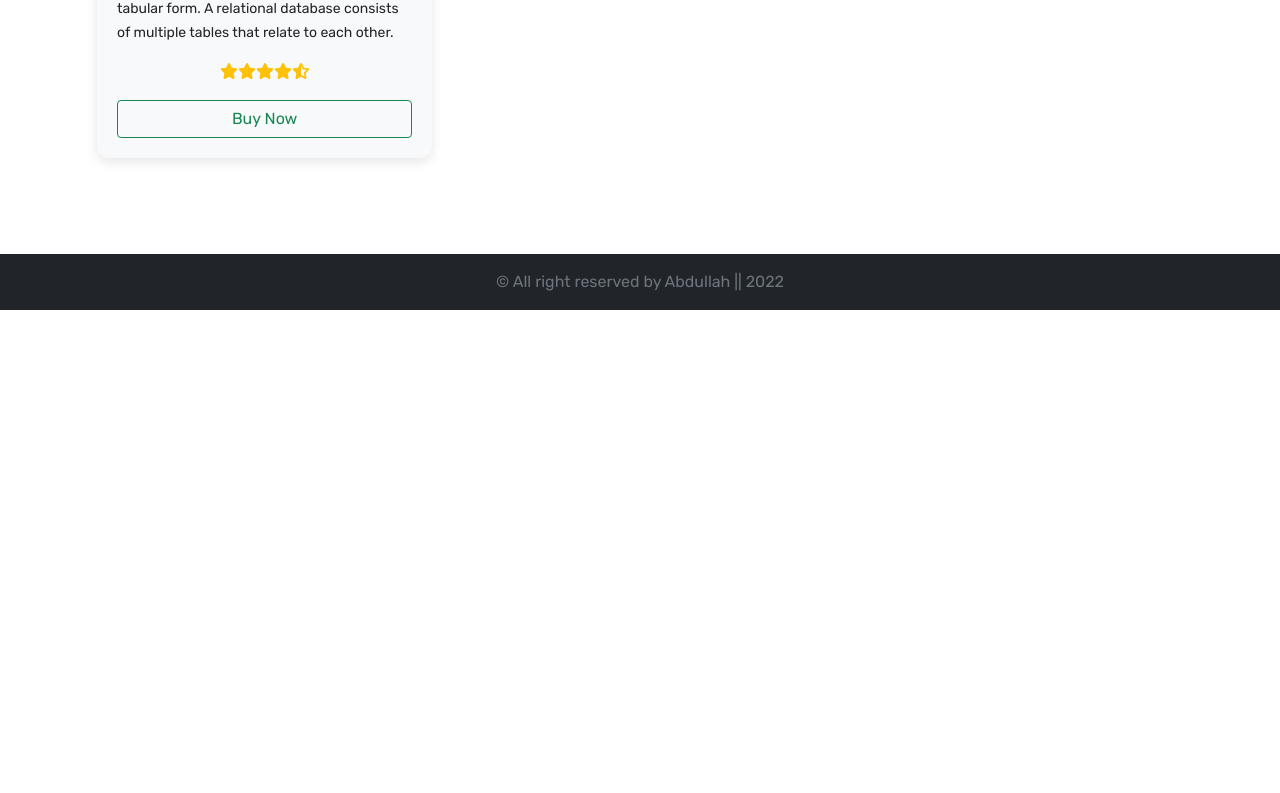
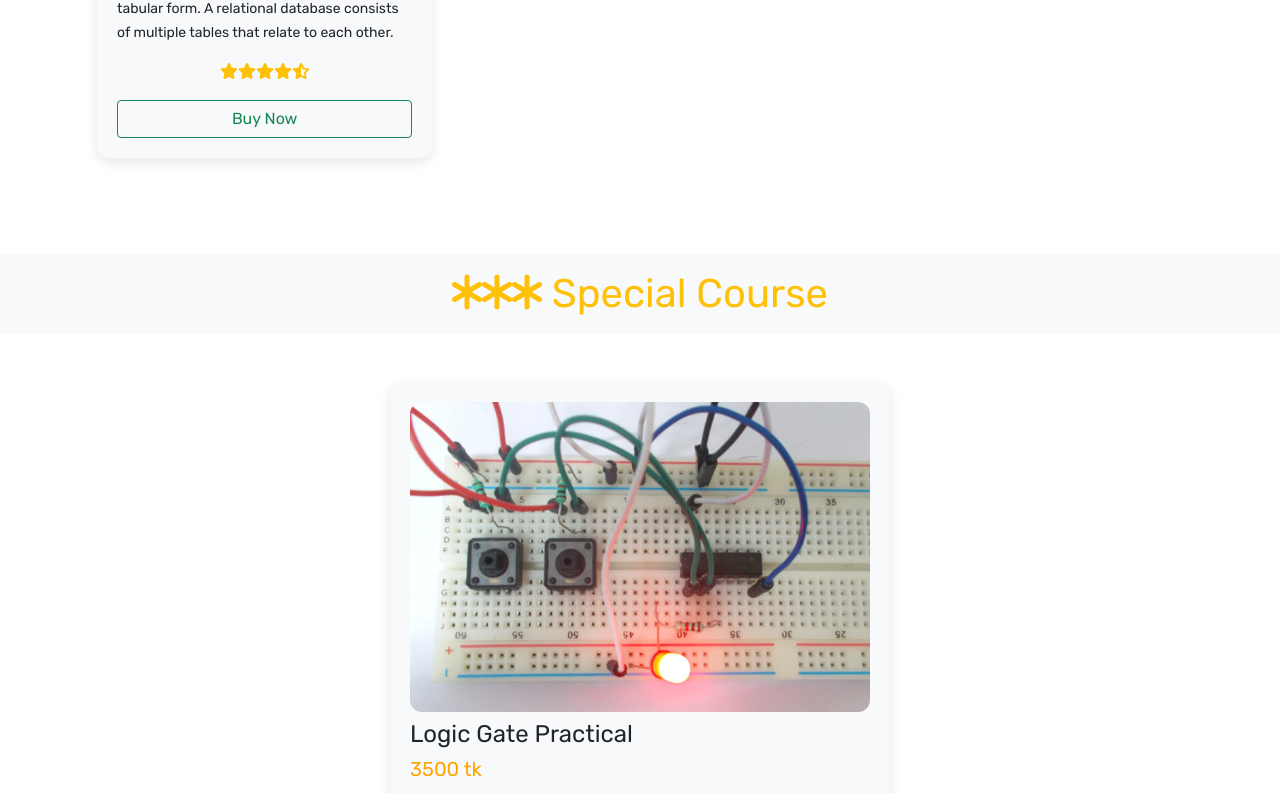
Before and after one commit to AbdullahAhmedKhan/ict-tutor, a React (Create React App) app: page / in a window 1280 px wide. Shown: the part 1993-2786 px from the top of the page. Before the commit the page ends 2303 px from the top, so only its background shows below. Built offline with nearby package versions, Linux system fonts and the light colour scheme; no server answers.

Commit message:
extra section added

```diff
--- a/src/Components/Home/Home.js
+++ b/src/Components/Home/Home.js
@@ -1,13 +1,31 @@
+import { FontAwesomeIcon } from '@fortawesome/react-fontawesome';
+import {  faAsterisk, faStar } from '@fortawesome/free-solid-svg-icons';
 import React from 'react';
 import Banner from '../Banner/Banner';
 import Services from '../Services/Services';
+import { useNavigate } from 'react-router-dom';
+import gate from '../../images/gate.jpg';
 
 const Home = () => {
+    const navigate = useNavigate();
+    const navigateToCheckout = () => {
+        navigate('/checkout');
+    }
     return (
-        <div style={{minHeight:"100vh"}}>
+        <div style={{ minHeight: "100vh" }} className=''>
             <Banner></Banner>
             <Services></Services>
+            <h1 className='text-center mt-5 text-warning bg-light py-3'><FontAwesomeIcon icon={faAsterisk}></FontAwesomeIcon><FontAwesomeIcon icon={faAsterisk}></FontAwesomeIcon><FontAwesomeIcon icon={faAsterisk}></FontAwesomeIcon> Special Course</h1>
+            <div style={{maxWidth:"500px"}} className='service bg-light container m-5 mx-auto'>
+                <img src={gate} alt="" />
+                <h4 className='pt-2'>Logic Gate Practical</h4>
+                <h5 style={{ "color": "orange" }}>3500 tk</h5>
+                <p><small>A logic gate is a device that acts as a building block for digital circuits. They perform basic logical functions that are fundamental to digital circuits. <br />
+                Here you will learn how to implement logic gate design with breadboard. AND Gate, OR Gate, NOT Gate, NAND Gate, NOR Gate, X-OR Gate, X-NOR Gate also you will learn some implementation of boolean expression by using this type of Gate. This course also will help you for physics 2nd paper practical of digital logic gate design. </small></p>
+                <p className='text-center'><FontAwesomeIcon className='text-warning' icon={faStar}></FontAwesomeIcon><FontAwesomeIcon className='text-warning' icon={faStar}></FontAwesomeIcon><FontAwesomeIcon className='text-warning' icon={faStar}></FontAwesomeIcon><FontAwesomeIcon className='text-warning' icon={faStar}></FontAwesomeIcon><FontAwesomeIcon className='text-warning' icon={faStar}></FontAwesomeIcon></p>
+                <button onClick={navigateToCheckout} className='btn w-100 btn-outline-success rounded d-grid mx-auto'>Buy Now</button>
 
+            </div>
         </div>
     );
 };
--- a/src/Components/Services/Services.js
+++ b/src/Components/Services/Services.js
@@ -15,7 +15,7 @@ const Services = () => {
         <div className='container'>
             <h1 className='services-title mt-5 text-center'>
                 <FontAwesomeIcon icon={faAngleLeft}></FontAwesomeIcon>
-                Our Services<FontAwesomeIcon icon={faAngleRight}></FontAwesomeIcon>
+                My Services<FontAwesomeIcon icon={faAngleRight}></FontAwesomeIcon>
                 </h1>
             <hr className='mb-5'/>
 
```
Also changed, not shown: src/images/gate.jpg (added).
